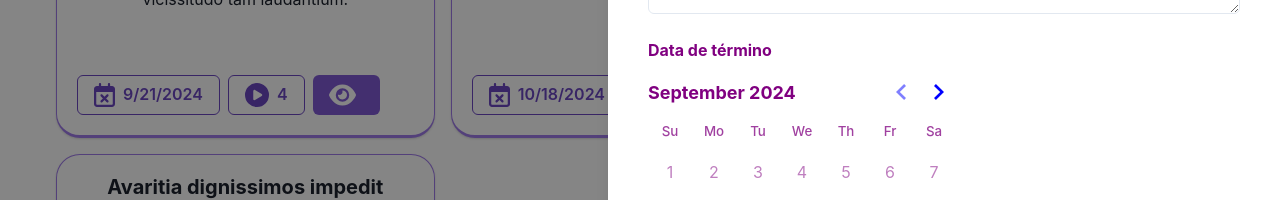
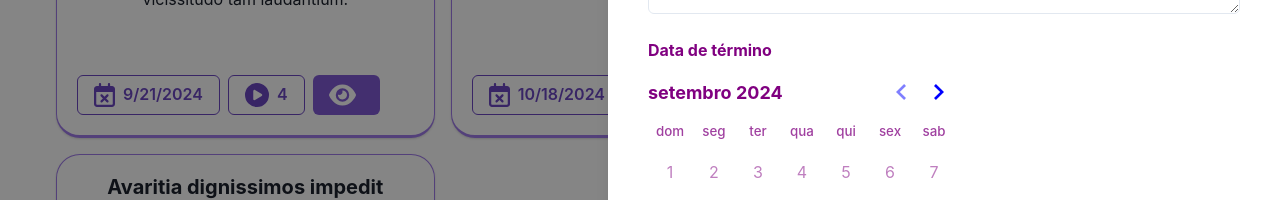
Before and after one commit to dede999/twygo-test-react, a React (Vite) app: page / in a window 1280 px wide. Both pictures are taken after a click on the button "Add Course". Shown: the part 298-498 px from the top of the page. Built offline with nearby package versions, Linux system fonts and the light colour scheme.

Commit message:
Add support for PT-BR locale in the day picker

```diff
--- a/components/CourseForm/index.tsx
+++ b/components/CourseForm/index.tsx
@@ -11,6 +11,7 @@ import {
 import { DayPicker } from "react-day-picker";
 import classNames from "react-day-picker/style.module.css";
 import { useCourseStore } from "../../src/state/courses";
+import { ptBR } from "date-fns/locale"
 
 type CourseFormProps = {
   course?: Course;
@@ -70,6 +71,7 @@ export default function CourseForm({ course, onClose }: CourseFormProps) {
       <DayPicker
         mode="single"
         month={month}
+        locale={ptBR}
         onMonthChange={setMonth}
         selected={expirationDate}
         onSelect={setExpirationDate}
```
